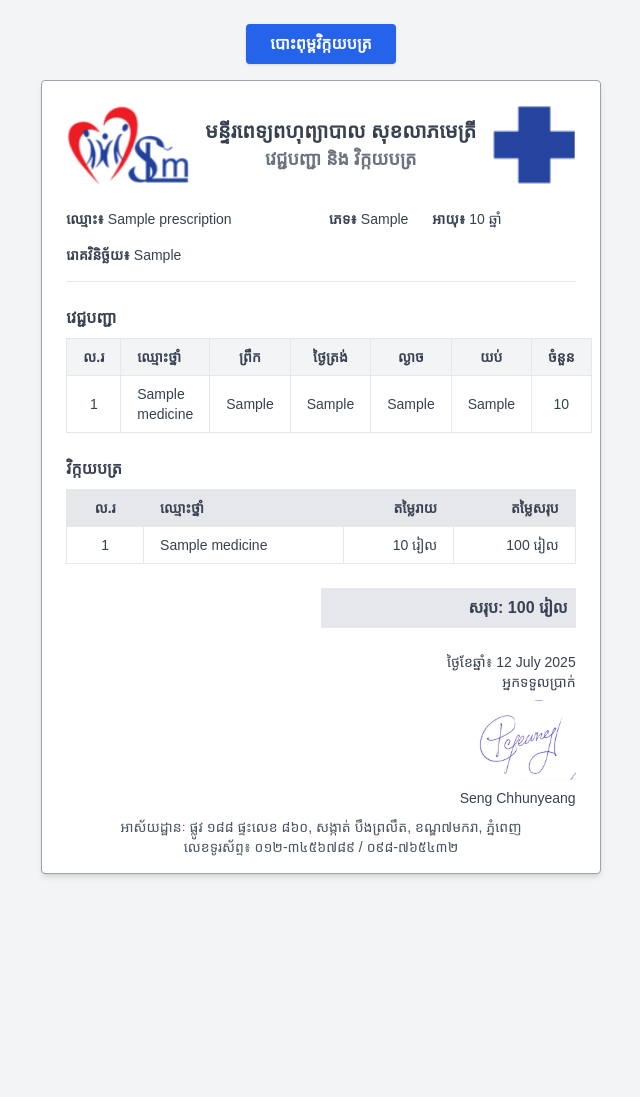
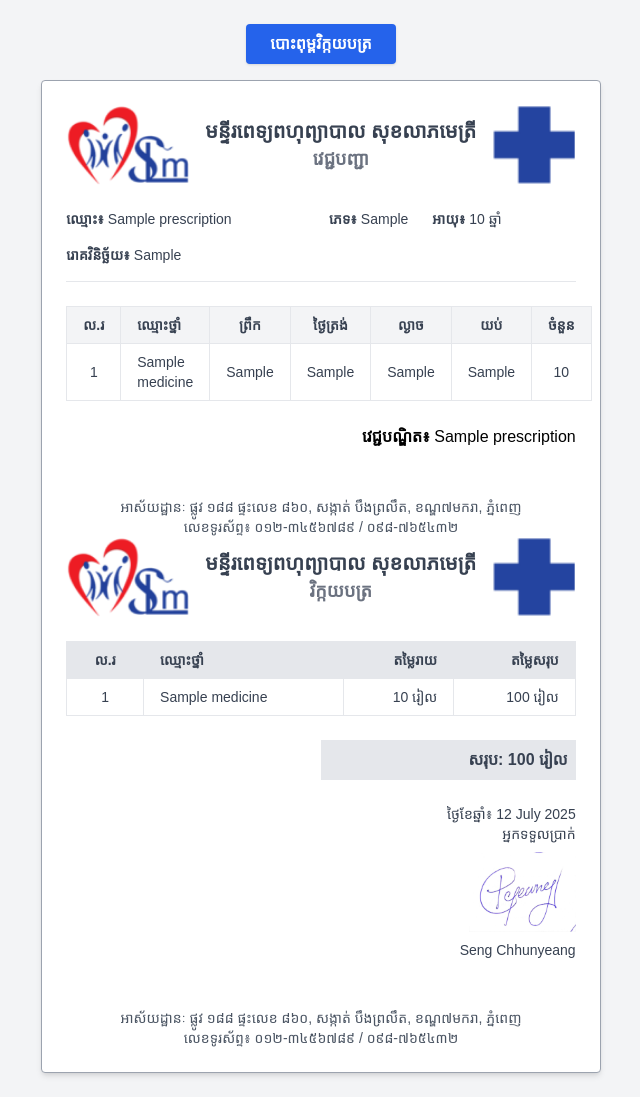
Before and after one commit to reatreysem168/Sokleap-Project, a PHP site: page /print_prescription.php in a window 1280 px wide. Shown: the whole page, without its empty margins (319-959 px from the left). Before the commit the page ends 877 px from the top, so only its background shows below. Run offline with PHP 8.4, Linux system fonts and the light colour scheme; tables that the repository leaves empty hold one stand-in row (values such as "Sample post"); some libraries are stand-ins or nearby versions.

Commit message:
update invoice

```diff
--- a/Project-sarna/print_prescription.php
+++ b/Project-sarna/print_prescription.php
@@ -102,12 +102,15 @@ $formattedDate = date('d F Y');
                 position: absolute;
                 left: 0;
                 top: 0;
-                width: 148mm;
-                height: 210mm;
+                width: 100%;
+                height: 100%;
             }
             #printButton {
                 display: none;
             }
+        }
+        .page-break {
+            page-break-after: always;
         }
     </style>
 </head>
@@ -122,19 +125,18 @@ $formattedDate = date('d F Y');
 
 <!-- Invoice & Prescription Content -->
 <div id="invoice" class="max-w-[148mm] min-h-[210mm] bg-white border border-gray-400 p-6 mx-auto relative shadow-md rounded">
-
-    <!-- Header -->
+    <!-- Prescription Page -->
+    <div class="page-break">
         <div class="flex justify-between items-center mb-6">
             <img src="pic/left.png" alt="Logo Left" class="h-20 w-auto" />
             <div class="text-center">
                 <h1 class="text-xl font-bold text-gray-700">មន្ទីរពេទ្យពហុព្យាបាល សុខលាភមេត្រី</h1>
-            <p class="text-lg font-bold text-gray-500">វេជ្ជបញ្ជា និង វិក្កយបត្រ</p>
+                <p class="text-lg font-bold text-gray-500">វេជ្ជបញ្ជា</p>
             </div>
             <img src="pic/right.png" alt="Logo Right" class="h-20 w-auto" />
         </div>
 
         <?php if ($selectedPrescription): ?>
-        <!-- Patient Info -->
             <div class="grid grid-cols-2 gap-4 mb-6 text-gray-700 text-sm border-b pb-4">
                 <div><span class="font-bold">ឈ្មោះ៖</span> <?= htmlspecialchars($selectedPrescription['patientName']) ?></div>
                 <div class="flex space-x-6">
@@ -146,8 +148,6 @@ $formattedDate = date('d F Y');
                 </div>
             </div>
 
-        <!-- Prescription Table -->
-        <h2 class="text-md font-bold text-gray-700 mb-2">វេជ្ជបញ្ជា</h2>
             <table class="w-full text-sm text-left text-gray-700 border-collapse mb-6">
                 <thead>
                 <tr class="bg-gray-100 text-gray-700">
@@ -175,8 +175,28 @@ $formattedDate = date('d F Y');
                 </tbody>
             </table>
 
-        <!-- Invoice Table -->
-        <h2 class="text-md font-bold text-gray-700 mb-2">វិក្កយបត្រ</h2>
+            <div class="text-right mt-4">
+                <p><strong>វេជ្ជបណ្ឌិត៖</strong> <?= htmlspecialchars($selectedPrescription['doctor']) ?></p>
+            </div>
+        <?php endif; ?>
+
+        <div class="text-sm text-gray-600 text-center w-full px-4 mt-12 print:mt-24">
+            <p>អាស័យដ្ឋានៈ ផ្លូវ ១៨៨ ផ្ទះលេខ ៨៦០, សង្កាត់ បឹងព្រលឹត, ខណ្ឌ៧មករា, ភ្នំពេញ</p>
+            <p>លេខទូរស័ព្ទ៖ ០១២-៣៤៥៦៧៨៩ / ០៩៨-៧៦៥៤៣២</p>
+        </div>
+    </div>
+
+    <!-- Invoice Page -->
+    <div>
+        <div class="flex justify-between items-center mb-6">
+            <img src="pic/left.png" alt="Logo Left" class="h-20 w-auto" />
+            <div class="text-center">
+                <h1 class="text-xl font-bold text-gray-700">មន្ទីរពេទ្យពហុព្យាបាល សុខលាភមេត្រី</h1>
+                <p class="text-lg font-bold text-gray-500">វិក្កយបត្រ</p>
+            </div>
+            <img src="pic/right.png" alt="Logo Right" class="h-20 w-auto" />
+        </div>
+
         <table class="w-full text-sm text-left text-gray-700 border-collapse mb-6">
             <thead>
             <tr class="bg-gray-200 text-gray-700">
@@ -205,14 +225,12 @@ $formattedDate = date('d F Y');
             </tbody>
         </table>
 
-        <!-- Grand Total -->
         <div class="flex justify-end mb-6">
             <div class="w-1/2 bg-gray-200 p-2 font-bold text-right text-gray-700">
                 សរុប: <?= number_format($grandTotal) ?> រៀល
             </div>
         </div>
 
-        <!-- Footer -->
         <div class="text-sm text-gray-700 text-right mb-4">
             <p>ថ្ងៃខែឆ្នាំ៖ <?= date('d F Y') ?></p>
             <p>អ្នកទទួលប្រាក់</p>
@@ -220,14 +238,10 @@ $formattedDate = date('d F Y');
             <p>Seng Chhunyeang</p>
         </div>
 
-    <?php else: ?>
-        <div class="text-center text-red-500 font-semibold text-lg">មិនមានទិន្នន័យលម្អិតសម្រាប់ ID នេះទេ។</div>
-    <?php endif; ?>
-
-    <!-- Address Footer -->
-    <div class="absolute bottom-4 left-1/2 transform -translate-x-1/2 text-sm text-gray-600 text-center w-full px-4">
+        <div class="text-sm text-gray-600 text-center w-full px-4 mt-12 print:mt-24">
             <p>អាស័យដ្ឋានៈ ផ្លូវ ១៨៨ ផ្ទះលេខ ៨៦០, សង្កាត់ បឹងព្រលឹត, ខណ្ឌ៧មករា, ភ្នំពេញ</p>
             <p>លេខទូរស័ព្ទ៖ ០១២-៣៤៥៦៧៨៩ / ០៩៨-៧៦៥៤៣២</p>
+        </div>
     </div>
 </div>
 
```
Lines whose indentation alone changed are shown as unchanged.
